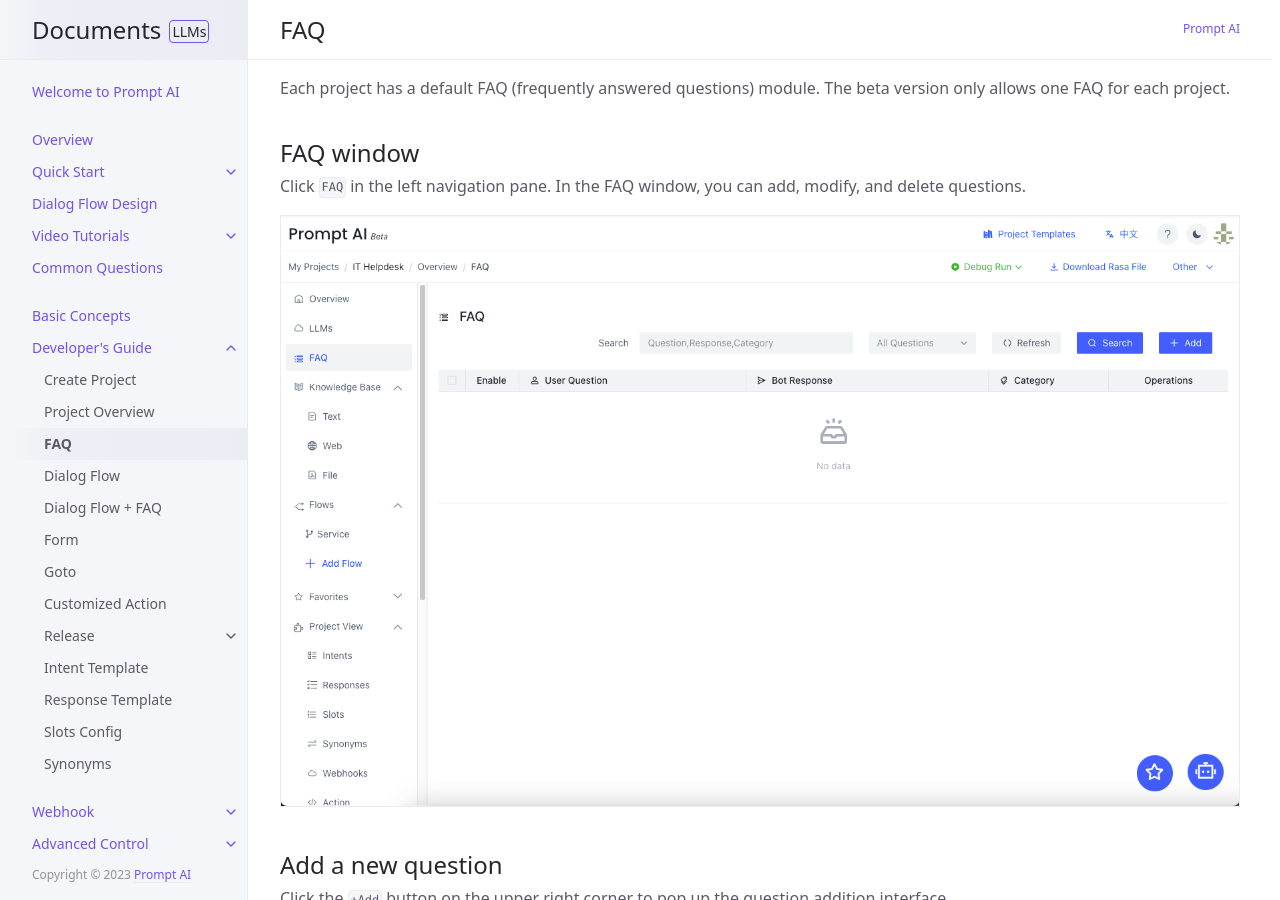
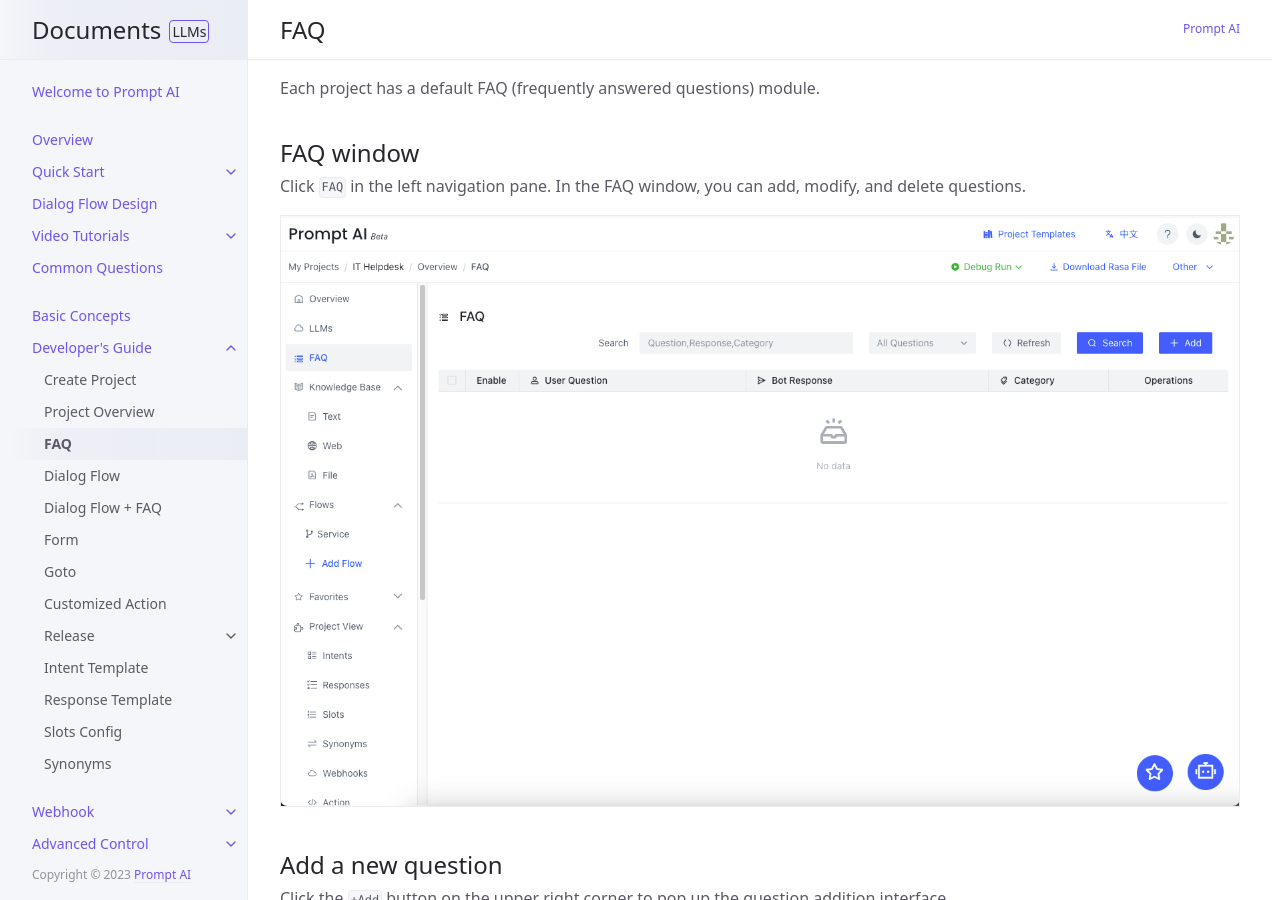
Before and after one commit to ws-cd/ws-cd.github.io, a Jekyll site: the page built from docs/tutorial/faq.md, in a window 1280 px wide and 900 px high. Built offline with Jekyll 4.4.1, drawn with Linux system fonts in a browser that asks for light colours.

Commit message:
Update faq.md

```diff
--- a/docs/tutorial/faq.md
+++ b/docs/tutorial/faq.md
@@ -4,7 +4,9 @@ title: FAQ
 parent: Developer's Guide
 nav_order: 3
 ---
-Each project has a default FAQ (frequently answered questions) module.  The beta version only allows one FAQ for each project.
+Each project has a default FAQ (frequently answered questions) module.
+
+<!-- The beta version only allows one FAQ for each project. -->
 
 ## FAQ window
 
```
